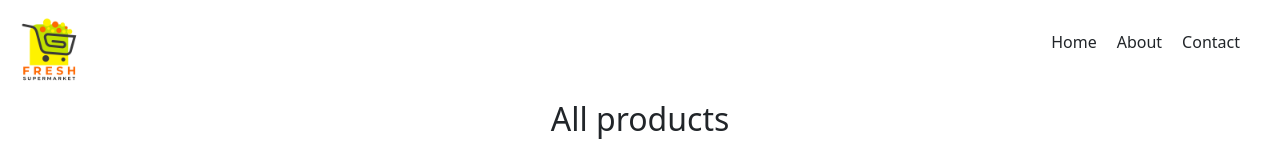
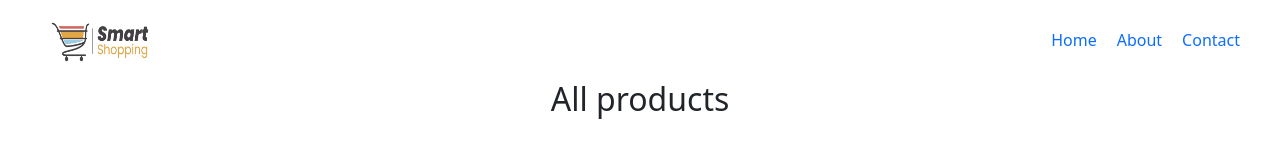
Before and after one commit to Dina170/ITI-tasks, an Angular app in the folder frontend-development/angular/firstApp/: page / in a window 1280 px wide. Shown: the top 156 px of the page. Built offline with nearby package versions, Linux system fonts and the light colour scheme.

Commit message:
Update footer and navbar components with new logo and navigation links

```diff
--- a/frontend-development/angular/firstApp/src/app/footer/footer.component.html
+++ b/frontend-development/angular/firstApp/src/app/footer/footer.component.html
@@ -1,3 +1,3 @@
 <div>
-    <img [src]="imgUrl" alt="" width="100" height="100">
+    <img [src]="imgUrl" alt="" width="200" height="80">
 </div>
--- a/frontend-development/angular/firstApp/src/app/footer/footer.component.ts
+++ b/frontend-development/angular/firstApp/src/app/footer/footer.component.ts
@@ -7,5 +7,5 @@
   styleUrl: './footer.component.css',
 })
 export class FooterComponent {
-  imgUrl: string = 'images/7263263_3565075.jpg';
+  imgUrl: string = 'images/logo.jpg';
 }
--- a/frontend-development/angular/firstApp/src/app/navbar/navbar.component.css
+++ b/frontend-development/angular/firstApp/src/app/navbar/navbar.component.css
@@ -9,6 +9,7 @@
   margin: 20px;
 }
 
-.nav-items p {
+.nav-items a {
   margin-right: 20px;
+  text-decoration: none;
 }
--- a/frontend-development/angular/firstApp/src/app/navbar/navbar.component.html
+++ b/frontend-development/angular/firstApp/src/app/navbar/navbar.component.html
@@ -1,8 +1,8 @@
 <div class="nav-wrapper">
-    <img [src]="imgUrl" alt="" width="100" height="100">
+    <img [src]="imgUrl" alt="" width="200" height="80">
     <div class="nav-items">
-        <p>Home</p>
-        <p>About</p>
-        <p>Contact</p>
+        <a routerLink="/">Home</a>
+        <a routerLink="/about">About</a>
+        <a routerLink="/contact">Contact</a>
     </div>
 </div>
--- a/frontend-development/angular/firstApp/src/app/navbar/navbar.component.ts
+++ b/frontend-development/angular/firstApp/src/app/navbar/navbar.component.ts
@@ -1,11 +1,12 @@
 import { Component } from '@angular/core';
+import { RouterLink } from '@angular/router';
 
 @Component({
   selector: 'app-navbar',
-  imports: [],
+  imports: [RouterLink],
   templateUrl: './navbar.component.html',
   styleUrl: './navbar.component.css',
 })
 export class NavbarComponent {
-  imgUrl: string = 'images/7263263_3565075.jpg';
+  imgUrl: string = 'images/logo.jpg';
 }
```
Also changed, not shown: frontend-development/angular/firstApp/public/images/logo.jpg (added).
